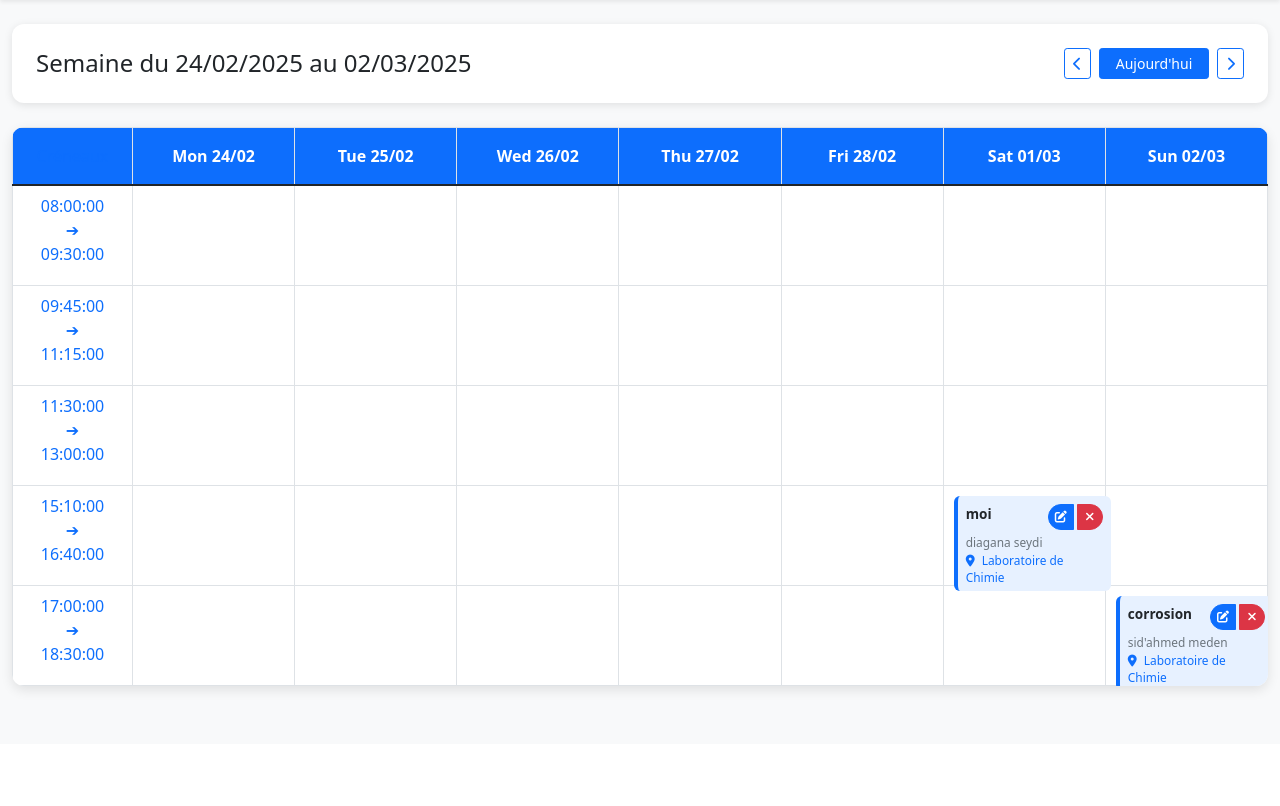
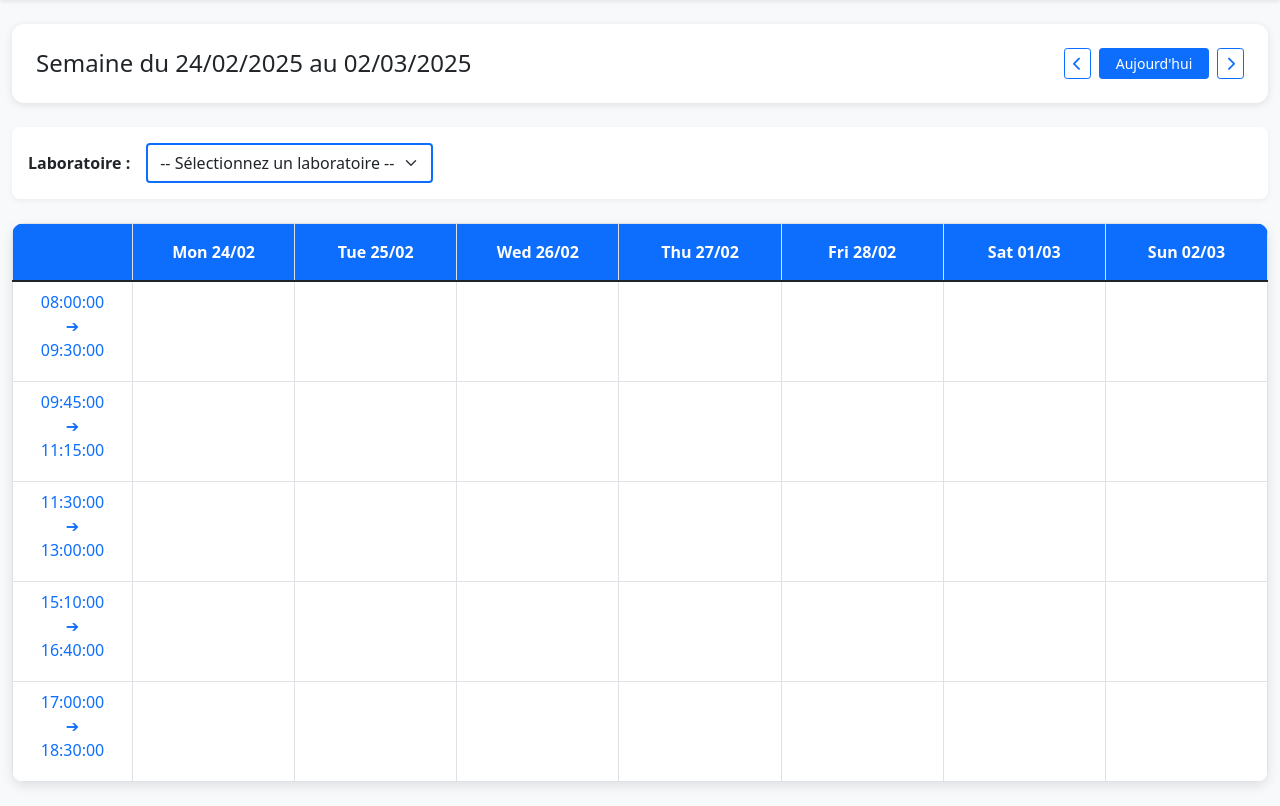
Before and after one commit to 2353523/gestion-lab, a Flask app: page /emploi in a window 1280 px wide. Shown: the part 56-862 px from the top of the page. Before the commit the page ends 750 px from the top, so only its background shows below. Run offline with Flask 3, Linux system fonts and the light colour scheme; a user stored in the database is signed in; data comes from the database, SQL or seed files in the repository; some libraries are stand-ins or nearby versions.

Commit message:
update 43

```diff
--- a/main.py
+++ b/main.py
@@ -346,12 +346,24 @@ def creer_tp():
                     heure_debut = datetime.strptime(f"{data['date_tp']} {debut}", "%Y-%m-%d %H:%M")
                     heure_fin = datetime.strptime(f"{data['date_tp']} {fin}", "%Y-%m-%d %H:%M")
 
-                    # Vérification créneau occupé
+                    # Remplacer la requête SQL existante par :
                     cur.execute("""
-                        SELECT id_tp FROM tp
-                        WHERE heure_debut = %s
-                        AND heure_fin = %s
-                    """, (heure_debut, heure_fin))
+                        SELECT id_tp
+                        FROM tp
+                        WHERE (
+                            (heure_debut < %s AND heure_fin > %s) OR
+                            (heure_debut < %s AND heure_fin > %s) OR
+                            (heure_debut BETWEEN %s AND %s) OR
+                            (heure_fin BETWEEN %s AND %s)
+                        )
+                        AND id_prof = %s
+                    """, (
+                        heure_fin, heure_debut,
+                        heure_debut, heure_fin,
+                        heure_debut, heure_fin,
+                        heure_debut, heure_fin,
+                        data['id_prof']
+                    ))
                     if cur.fetchone():
                         flash(f"Le créneau {periode} ({debut}-{fin}) est déjà occupé !", "danger")
                         mysql.connection.rollback()
@@ -479,12 +491,24 @@ def editer_tp(id):
                         heure_debut = datetime.strptime(f"{data['date_tp']} {debut}", "%Y-%m-%d %H:%M")
                         heure_fin = datetime.strptime(f"{data['date_tp']} {fin}", "%Y-%m-%d %H:%M")
 
-                        # Vérification créneau occupé
                         cur.execute("""
-                            SELECT id_tp FROM tp
-                            WHERE heure_debut = %s
-                            AND heure_fin = %s
-                        """, (heure_debut, heure_fin))
+                                SELECT id_tp
+                                FROM tp
+                                WHERE (
+                                    (heure_debut < %s AND heure_fin > %s) OR
+                                    (heure_debut < %s AND heure_fin > %s) OR
+                                    (heure_debut BETWEEN %s AND %s) OR
+                                    (heure_fin BETWEEN %s AND %s)
+                                )
+                                AND id_prof = %s
+                                AND id_tp != %s  <!-- Exclusion du TP actuel -->
+                            """, (
+                                heure_fin, heure_debut,
+                                heure_debut, heure_fin,
+                                heure_debut, heure_fin,
+                                heure_debut, heure_fin,
+                                data['id_prof'], id
+                            ))
                         if cur.fetchone():
                             flash(f"Le créneau {periode} ({debut}-{fin}) est déjà occupé !", "danger")
                             mysql.connection.rollback()
@@ -955,12 +979,12 @@ def get_period(t):
 @app.route('/emploi')
 def emploi():
     try:
+        lab_id = request.args.get('lab_id', type=int)
         week_offset = int(request.args.get('week_offset', 0))
         today = datetime.today()
         start_date = today - timedelta(days=today.weekday()) + timedelta(weeks=week_offset)
         days = [start_date + timedelta(days=i) for i in range(7)]  # Lundi à dimanche
 
-        # Créneaux avec des objets time
         CRENEAUX = {
             'P1': (time(8, 0), time(9, 30)),
             'P2': (time(9, 45), time(11, 15)),
@@ -970,8 +994,13 @@ def emploi():
         }
 
         cur = mysql.connection.cursor()
-        # Modification de la requête avec YEARWEEK mode 1 (semaine commence le lundi)
-        cur.execute("""
+
+        # Récupération de la liste des laboratoires
+        cur.execute("SELECT id_laboratoire, nom_laboratoire FROM laboratoire")
+        laboratoires = cur.fetchall()
+
+        # Requête modifiée pour filtrer par labo
+        query = """
             SELECT
                 tp.id_tp,
                 tp.nom_tp,
@@ -981,32 +1010,40 @@ def emploi():
                 p.prenom,
                 p.nom,
                 m.nom_matiere,
+                l.id_laboratoire,
                 l.nom_laboratoire
             FROM tp
             JOIN professeur p ON tp.id_prof = p.id_prof
             JOIN matiere m ON tp.id_matiere = m.id_matiere
             LEFT JOIN laboratoire l ON tp.id_laboratoire = l.id_laboratoire
             WHERE YEARWEEK(tp.heure_debut, 1) = YEARWEEK(%s, 1)
-            ORDER BY tp.heure_debut
-        """, (start_date,))
+        """
+        params = [start_date]
+
+        if lab_id:
+            query += " AND l.id_laboratoire = %s"
+            params.append(lab_id)
+
+        query += " ORDER BY tp.heure_debut, l.id_laboratoire"
+
+        cur.execute(query, tuple(params))
 
         tps = {}
         for tp in cur.fetchall():
-            # Conversion en time
             debut = tp['debut']
             if isinstance(debut, timedelta):
                 total_seconds = debut.total_seconds()
-                hours = int(total_seconds // 3600)
-                minutes = int((total_seconds % 3600) // 60)
-                debut = time(hours, minutes)
+                debut = time(int(total_seconds // 3600), int((total_seconds % 3600) // 60))
 
             periode = get_period(debut)
 
             if periode:
-                date_str = tp['date_tp'].strftime('%Y-%m-%d')
-                tps[f"{date_str}-{periode}"] = tp
+                lab_key = f"{tp['id_laboratoire']}-{tp['date_tp'].strftime('%Y-%m-%d')}-{periode}"
+                tps[lab_key] = tp
 
         return render_template('emplois/emploi.html',
+                            laboratoires=laboratoires,
+                            selected_lab=lab_id,
                             days=days,
                             CRENEAUX=CRENEAUX,
                             tps=tps,
@@ -1018,7 +1055,6 @@ def emploi():
     finally:
         if 'cur' in locals():
             cur.close()
-
 if __name__ == '__main__':
     with app.app_context():
         create_default_users()
--- a/templates/emplois/emploi.html
+++ b/templates/emplois/emploi.html
@@ -100,6 +100,19 @@
             justify-content: center;
         }
 
+        .lab-selector {
+            background: white;
+            padding: 1rem;
+            border-radius: 8px;
+            box-shadow: 0 2px 6px rgba(0,0,0,0.05);
+        }
+
+        .lab-selector select {
+            max-width: 300px;
+            border: 2px solid var(--primary-color);
+            transition: all 0.3s ease;
+        }
+
         @media (max-width: 768px) {
             .calendar-table {
                 min-width: 100%;
@@ -182,19 +195,39 @@
                 </h2>
 
                 <div class="d-flex gap-2">
-                    <a href="{{ url_for('emploi', week_offset=week_offset-1) }}"
+                    <a href="{{ url_for('emploi', lab_id=selected_lab, week_offset=week_offset-1) }}"
                        class="btn btn-outline-primary btn-sm">
                         <i class="fas fa-chevron-left"></i>
                     </a>
-                    <a href="{{ url_for('emploi', week_offset=0) }}"
+                    <a href="{{ url_for('emploi', lab_id=selected_lab, week_offset=0) }}"
                        class="btn btn-primary btn-sm px-3">
                         Aujourd'hui
                     </a>
-                    <a href="{{ url_for('emploi', week_offset=week_offset+1) }}"
+                    <a href="{{ url_for('emploi', lab_id=selected_lab, week_offset=week_offset+1) }}"
                        class="btn btn-outline-primary btn-sm">
                         <i class="fas fa-chevron-right"></i>
                     </a>
                 </div>
+            </div>
+        </div>
+
+        <div class="lab-selector mb-4">
+            <div class="d-flex align-items-center gap-3">
+                <span class="fw-bold">Laboratoire :</span>
+                <select class="form-select w-auto"
+                        onchange="window.location.href=this.value"
+                        aria-label="Sélection du laboratoire">
+                    <option value="{{ url_for('emploi', week_offset=week_offset) }}"
+                            {% if not selected_lab %}selected{% endif %}>
+                        -- Sélectionnez un laboratoire --
+                    </option>
+                    {% for lab in laboratoires %}
+                    <option value="{{ url_for('emploi', lab_id=lab.id_laboratoire, week_offset=week_offset) }}"
+                            {% if lab.id_laboratoire == selected_lab %}selected{% endif %}>
+                        {{ lab.nom_laboratoire }}
+                    </option>
+                    {% endfor %}
+                </select>
             </div>
         </div>
 
@@ -216,15 +249,16 @@
                                 {{ CRENEAUX[periode][0] }}<br>➔<br>{{ CRENEAUX[periode][1] }}
                             </td>
                             {% for day in days %}
-                            {% set key = day.strftime('%Y-%m-%d') + '-' + periode %}
+                            {% set base_key = day.strftime('%Y-%m-%d') + '-' + periode %}
+                            {% set lab_key = (selected_lab|string + '-' + base_key) if selected_lab else base_key %}
                             <td class="time-cell position-relative">
-                                {% if key in tps %}
+                                {% if lab_key in tps %}
                                 <div class="tp-event">
                                     <div class="d-flex flex-column h-100">
                                         <div class="mb-1 d-flex justify-content-between align-items-start">
-                                            <strong>{{ tps[key].nom_tp }}</strong>
+                                            <strong>{{ tps[lab_key].nom_tp }}</strong>
                                             <div class="btn-group gap-1">
-                                                <a href="{{ url_for('editer_tp', id=tps[key].id_tp, redirect_week=week_offset) }}"
+                                                <a href="{{ url_for('editer_tp', id=tps[lab_key].id_tp, redirect_week=week_offset) }}"
                                                    class="btn btn-action btn-primary"
                                                    title="Modifier">
                                                     <i class="fas fa-edit fa-xs"></i>
@@ -232,29 +266,29 @@
                                                 <button class="btn btn-action btn-danger"
                                                         data-bs-toggle="modal"
                                                         data-bs-target="#deleteModal"
-                                                        data-tp-id="{{ tps[key].id_tp }}"
+                                                        data-tp-id="{{ tps[lab_key].id_tp }}"
                                                         title="Supprimer">
                                                     <i class="fas fa-times fa-xs"></i>
                                                 </button>
                                             </div>
                                         </div>
                                         <div class="text-muted small mt-auto">
-                                            <div>{{ tps[key].prenom }} {{ tps[key].nom }}</div>
-                                            {% if tps[key].nom_laboratoire %}
+                                            <div>{{ tps[lab_key].prenom }} {{ tps[lab_key].nom }}</div>
+                                            {% if not selected_lab %}
                                             <div class="text-primary">
                                                 <i class="fas fa-map-marker-alt me-1"></i>
-                                                {{ tps[key].nom_laboratoire }}
+                                                {{ tps[lab_key].nom_laboratoire }}
                                             </div>
                                             {% endif %}
                                             <div class="text-success mt-1">
                                                 <i class="fas fa-book me-1"></i>
-                                                {{ tps[key].nom_matiere }}
+                                                {{ tps[lab_key].nom_matiere }}
                                             </div>
                                         </div>
                                     </div>
                                 </div>
                                 {% else %}
-                                <a href="{{ url_for('creer_tp', date=day.strftime('%Y-%m-%d'), periode=periode) }}"
+                                <a href="{{ url_for('creer_tp', date=day.strftime('%Y-%m-%d'), periode=periode, lab_id=selected_lab) }}"
                                     class="btn btn-primary btn-sm add-tp-btn"
                                     title="Ajouter TP">
                                         <i class="fas fa-plus"></i>
@@ -296,7 +330,6 @@
 
     <script src="https://cdn.jsdelivr.net/npm/bootstrap@5.1.3/dist/js/bootstrap.bundle.min.js"></script>
     <script>
-        // Gestion de la suppression
         document.getElementById('deleteModal').addEventListener('show.bs.modal', function(event) {
             const button = event.relatedTarget;
             const tpId = button.getAttribute('data-tp-id');
--- a/templates/index.html
+++ b/templates/index.html
@@ -155,7 +155,7 @@
                     <li class="nav-item dropdown">
                         <a class="nav-link dropdown-toggle" href="#" data-bs-toggle="dropdown">
                             <i class="fas fa-user-cog me-2"></i>{{ session.username }}
-                            <span class="badge bg-danger">ADMIN</span>
+
                         </a>
                         <ul class="dropdown-menu dropdown-menu-end">
 
```
